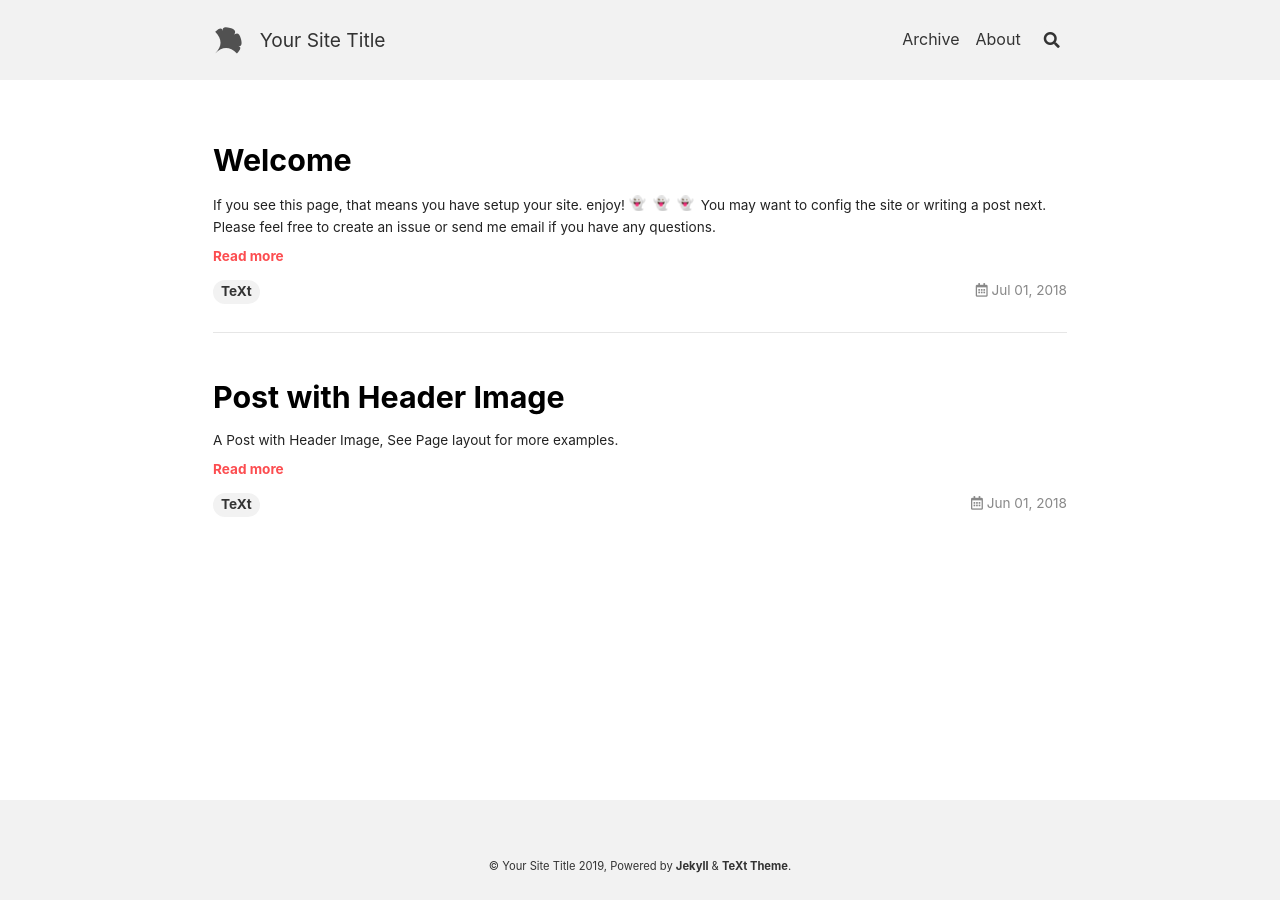
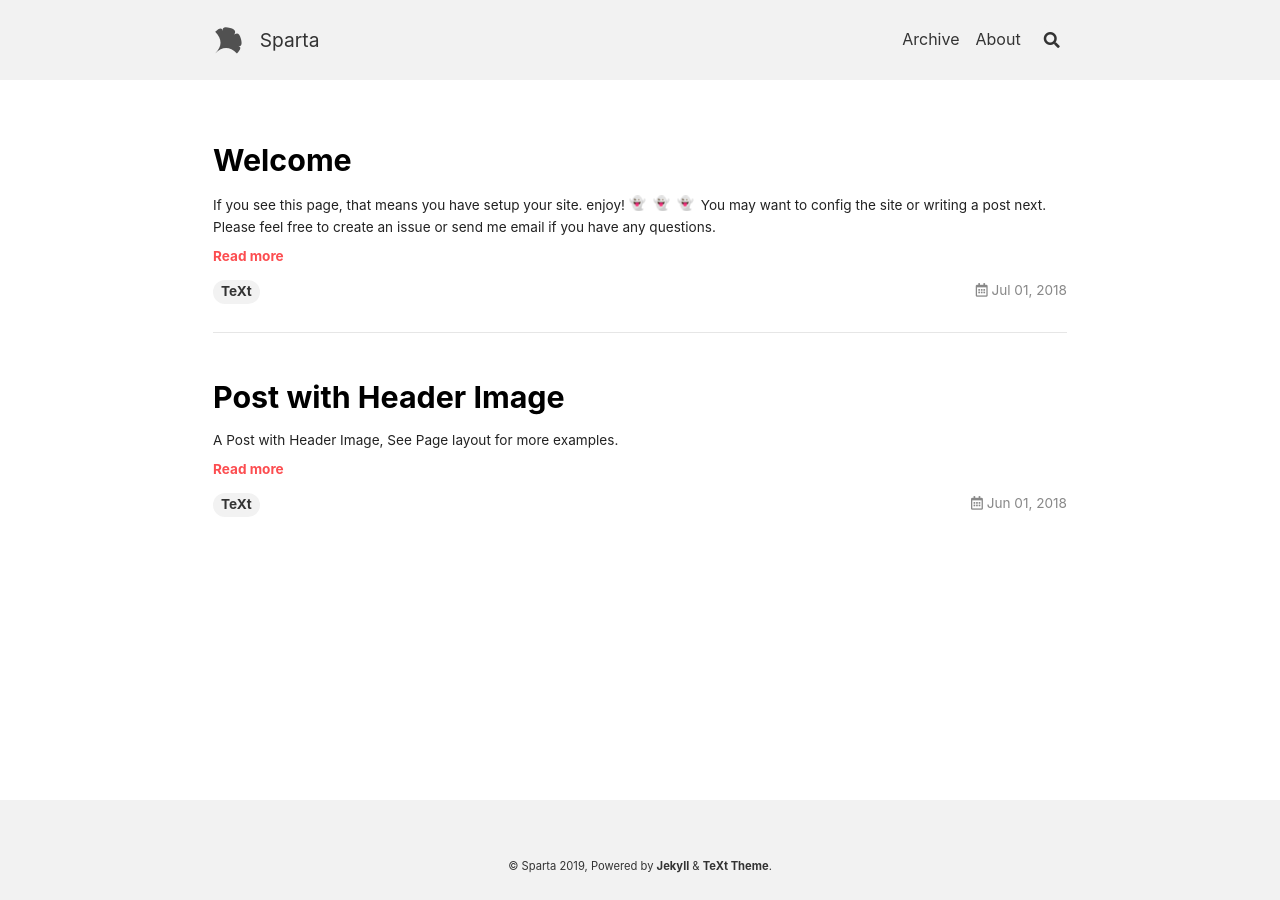
Before and after one commit to junheah/sparta, a Jekyll site: the page built from index.html, in a window 1280 px wide. Built offline with Jekyll 4.4.1, drawn with Linux system fonts in a browser that asks for light colours; nearby versions of some CDN libraries; emoji names are drawn with the system emoji font; the list of posts is cut into pages by our own code.

Commit message:
Update _config.yml

```diff
--- a/_config.yml
+++ b/_config.yml
@@ -17,12 +17,12 @@
 ## => Site Settings
 ##############################
 text_skin: default # "default" (default), "dark", "forest", "ocean", "chocolate", "orange"
-highlight_theme: default # "default" (default), "tomorrow", "tomorrow-night", "tomorrow-night-eighties", "tomorrow-night-blue", "tomorrow-night-bright"
-url     : # the base hostname & protocol for your site e.g. https://www.someone.com
-baseurl : # does not include hostname
-title   : Your Site Title
+highlight_theme: tomorrow # "default" (default), "tomorrow", "tomorrow-night", "tomorrow-night-eighties", "tomorrow-night-blue", "tomorrow-night-bright"
+url     : http://junheah.ml # the base hostname & protocol for your site e.g. https://www.someone.com
+baseurl : /sparta/ # does not include hostname
+title   : Sparta
 description: > # this means to ignore newlines until "Language & timezone"
-  Your Site Description
+  Sparta study assignments
 
 
 ## => Language and Timezone
@@ -35,10 +35,10 @@ timezone: # see https://en.wikipedia.org/wiki/List_of_tz_database_time_zones for
 ##############################
 author:
   type      : # "person" (default), "organization"
-  name      : Your Name
-  url       :
+  name      : junheah
+  url       : junheah.ml
   avatar    : # path or url of avatar image (square)
-  bio       : I am an amazing person.
+  bio       : I am a person.
   email     :
   facebook  : # "user_name" the last part of your profile url, e.g. https://www.facebook.com/user_name
   twitter   : # "user_name" the last part of your profile url, e.g. https://twitter.com/user_name
@@ -55,7 +55,7 @@ author:
 
 ## => GitHub Repository (if the site is hosted by GitHub)
 ##############################
-repository: user_name/repo_name
+repository: junheah/sparta
 repository_tree: master
 
 
```
